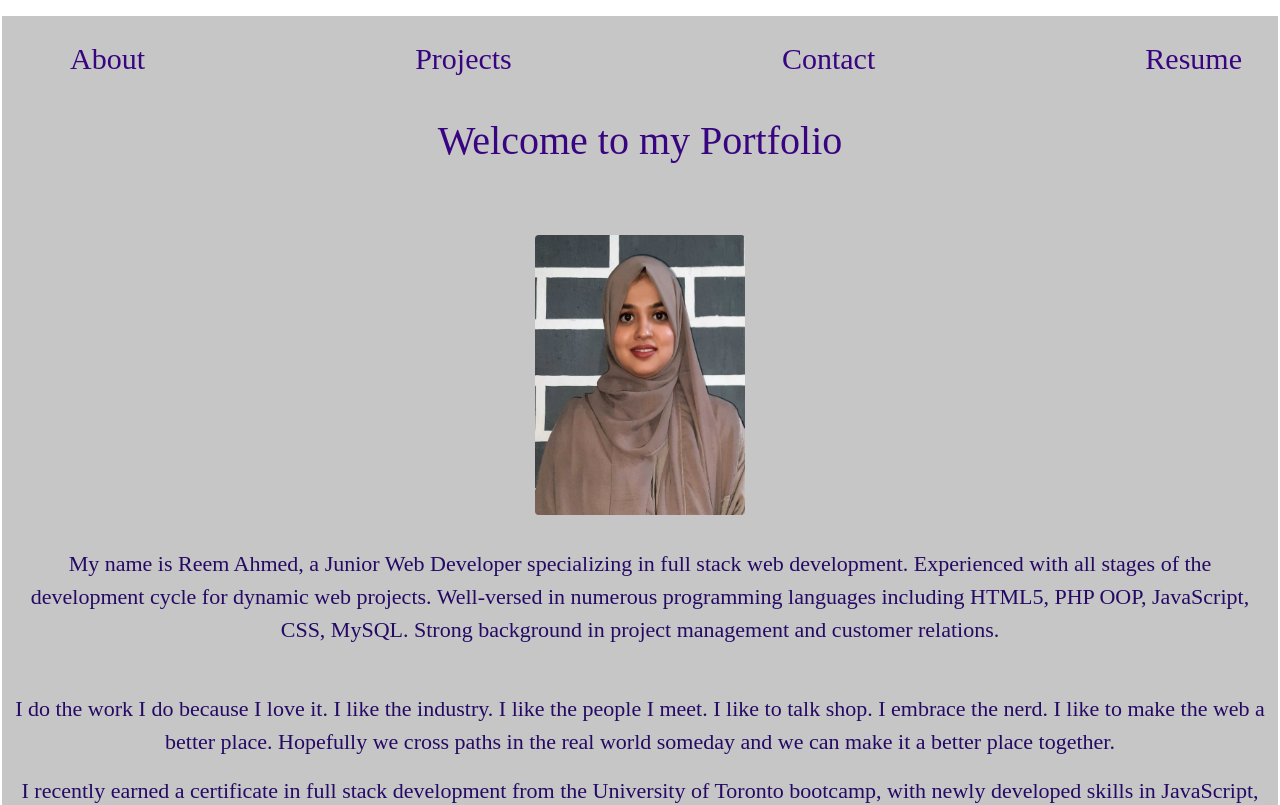
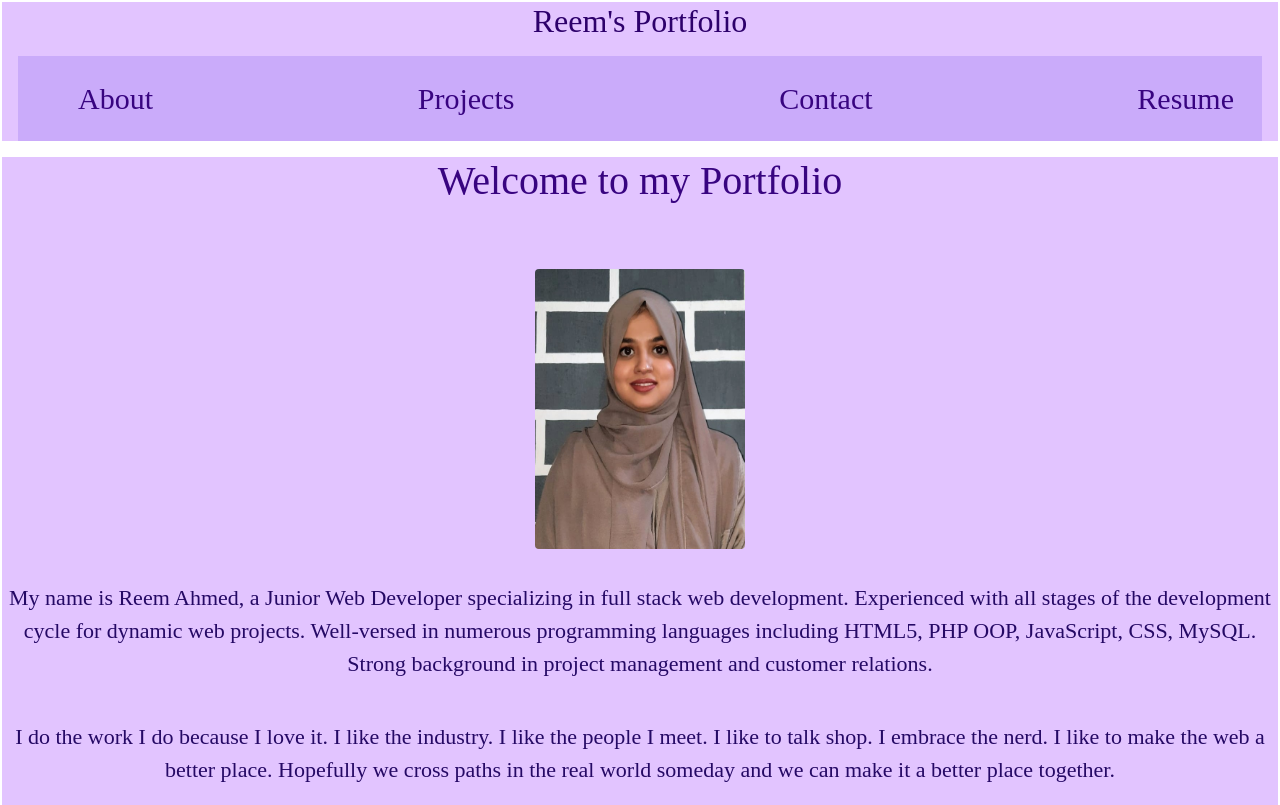
Before and after one commit to ReemMDA99/react-portfolio-reem, a React (Create React App) app: page / in a window 1280 px wide. Shown: the top 805 px of the page. Built offline with nearby package versions, Linux system fonts and the light colour scheme.

Commit message:
fix error with header and navigation displaying on main page

```diff
--- a/src/App.css
+++ b/src/App.css
@@ -4,7 +4,8 @@
 	font-size: 20px;
 	box-sizing: border-box;
   margin:2px;
-  background-color: rgb(198, 198, 198);
+  background-color: rgb(226, 196, 255);
+
 
 }
 
--- a/src/App.js
+++ b/src/App.js
@@ -1,47 +1,52 @@
 // import React library
 import React, { useEffect, useState } from "react";
+
 // import style page
 import './App.css'
+
 // import all components
 import About from './components/About';
 import Navigation from "./components/Navigation";
 import Header from "./components/Header";
-// import logo from './logo.svg';
 
+// Create App function for main page
 
 function App() {
+  // Add useEffect to Hook the react title component
   useEffect(() => {
 
 		document.title = "Reem Ahmed's Portfolio";
 	}, []);
+	const [thisCategory, setThisCategory] = useState("about");
 
-  const [categories] = useState([
-    { name: "About", description:"bcvxb"},
-    { name: "Projects", description:"bcvxb"},
-    { name: "Contact", description:"cxvxcvcxv"},
-    { name: "Resume", description:"xcvxcvxcvxcv"},
-  ]);
-  const [thisCategory, setThisCategory] = useState("About");
+	// create a function to check the category selected and then render selected category
+	const renderCategory = () => {
+		switch (thisCategory) {
+			case "about":
+				return <About />;
+			// case "projects":
+			// 	return <Projects />;
+			// case "contact":
+			// 	return <Contact />;
+			// case "resume":
+			// 	return <Resume />;
+			default:
+				return null;
+		}
+	};
 
-  return (
-    <div className="App">
-      <Navigation
-        categories={categories}
-        thisCategory= {thisCategory}
-        setThisCategory={setThisCategory}>
-      </Navigation>
-
-      {thisCategory === "About" && <About/>}
+	return (
+		<div>
+			<div className="App">
+				<Header thisCategory={thisCategory} setThisCategory={setThisCategory}></Header>
+			</div>
+      <div>
+        <main>{renderCategory()}</main>
+      </div>
 
     </div>
+  );
 
-      /* <div>
-				<main>{renderCategory()}</main>
-			</div>
-			<div>
-				<Footer></Footer>
-			</div> */
-  );
-};
+}
 
 export default App;
--- a/src/components/About/about-style.css
+++ b/src/components/About/about-style.css
@@ -2,7 +2,8 @@
 	flex-wrap: wrap;
     flex-grow: 1;
 	justify-content: center;
-    margin: 8px;
+    margin: 2px;
+    background-color: rgb(226, 196, 255);
 
 }
 
@@ -26,8 +27,9 @@ h1 {
 
 }
 h2 {
-    font-size: 40px;
-    color: rgb(56, 4, 128);
+    font-family: 'Times New Roman', Times, serif;
+    font-size: 50px;
+    color: rgb(45, 0, 107);
 }
 
 img {
--- a/src/components/Navigation/index.js
+++ b/src/components/Navigation/index.js
@@ -4,17 +4,32 @@ import './nav-style.css';
 function Navigation (props){
     const{
     categories,
+	thisCategory,
     setThisCategory
     } = props;
 
     return(
         <nav className="m-3">
-			<ul>
+			{/* <ul>
 				{categories.map((category, id) => (
 					<li key={id} onClick={() => {setThisCategory(category.name);}}>
 					    {category.name}
 					</li>
 				))}
+			</ul> */}
+			<ul className="flex-row mobile-view">
+				<li className={thisCategory === "about" ? "mx-2 navActive" : "mx-2"}>
+					<span onClick={() => setThisCategory("about")}>About</span>
+				</li>
+				<li className={thisCategory === "projects" ? "mx-2 navActive" : "mx-2"}>
+					<span onClick={() => setThisCategory("projects")}>Projects</span>
+				</li>
+				<li className={thisCategory === "contact" ? "mx-2 navActive" : "mx-2"}>
+					<span onClick={() => setThisCategory("contact")}>Contact</span>
+				</li>
+				<li className={thisCategory === "resume" ? "mx-2 navActive" : "mx-2"}>
+					<span onClick={() => setThisCategory("resume")}>Resume</span>
+				</li>
 			</ul>
 		</nav>
 	);
--- a/src/components/Navigation/nav-style.css
+++ b/src/components/Navigation/nav-style.css
@@ -1,6 +1,7 @@
 
 nav {
 	align-items: center;
+	background-color: rgba(201, 169, 250, 0.913);
 }
 nav ul {
 	display: flex;
```
Also changed, not shown: src/components/Header/index.js (+2 -6 lines).
